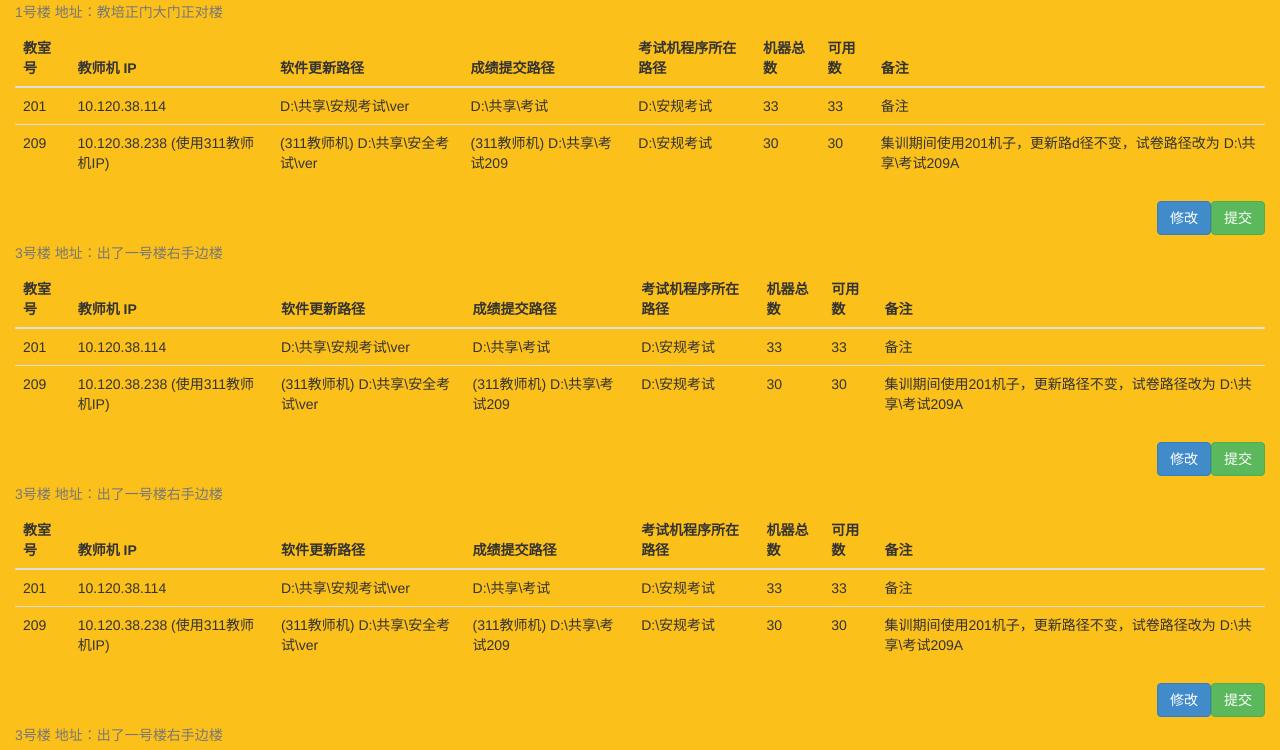
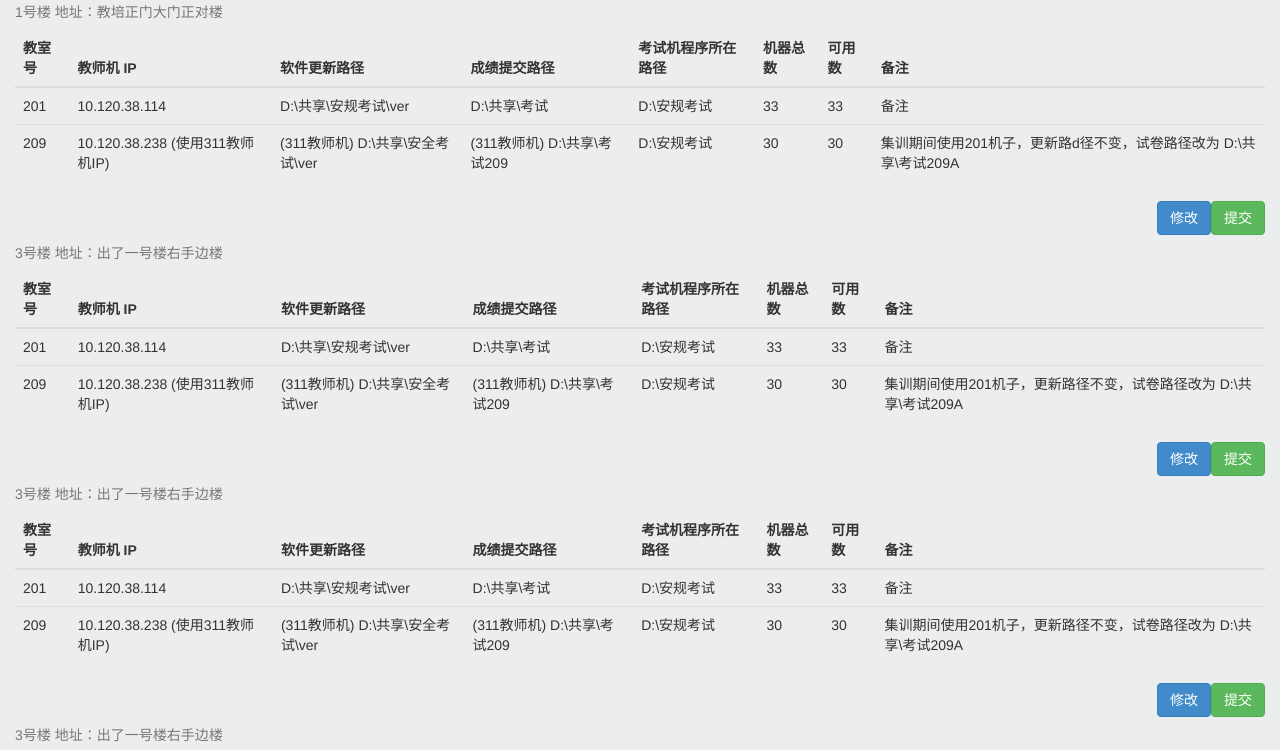
Before and after one commit to lcc512/lcc512test, a plain HTML site: page index.html in a window 1280 px wide. Shown: the part 119-869 px from the top of the page. Drawn offline with Linux system fonts and the light colour scheme.

Commit message:
new bacc hui

```diff
--- a/css/main.css
+++ b/css/main.css
@@ -1,8 +1,6 @@
 body{
 
-background-color: #fcc01a;
-/*test2de */
-
+background-color: #ebedef;
 
 }
 .fr{
```
